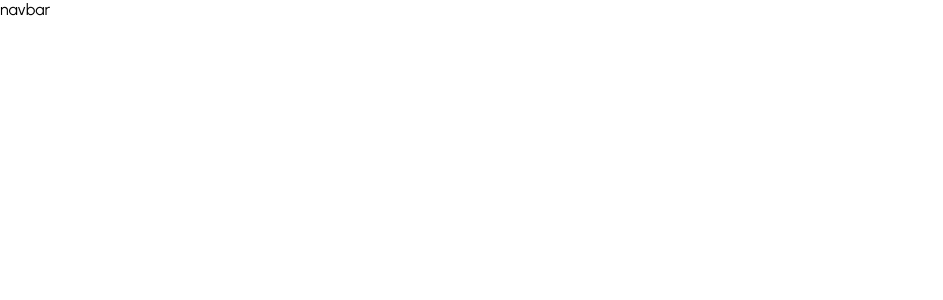
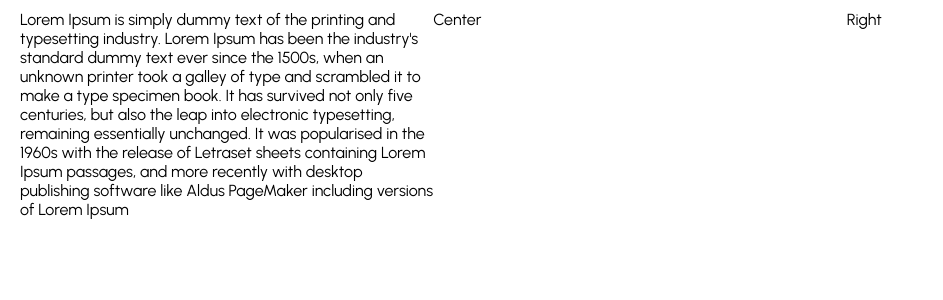
Before and after one commit to qcwssss/E-Commerce, a React (Create React App) app in the folder react-frontend/: page / in a window 1280 px wide. Shown: the top 300 px of the page, without its empty margins (0-943 px from the left). Built offline with nearby package versions, Linux system fonts and the light colour scheme.

Commit message:
start navbar

```diff
--- a/react-frontend/package.json
+++ b/react-frontend/package.json
@@ -9,6 +9,7 @@
     "react": "^17.0.2",
     "react-dom": "^17.0.2",
     "react-scripts": "4.0.3",
+    "styled-components": "^5.3.3",
     "web-vitals": "^1.0.1"
   },
   "scripts": {
--- a/react-frontend/src/components/Navbar.jsx
+++ b/react-frontend/src/components/Navbar.jsx
@@ -1,11 +1,48 @@
-import React from 'react'
+import React from "react";
+import styled from "styled-components";
+
+const Container = styled.div`
+  height: 60px;
+`;
+
+const Wrapper = styled.div`
+  padding: 10px 20px;
+  display: flex;
+  justify-content: space-between;
+`;
+
+const Left = styled.div`
+  flex: 1;
+`;
+
+const Center = styled.div`
+  flex: 1;
+`;
+
+const Right = styled.div`
+  flex: 1;
+`;
 
 const Navbar = () => {
-    return (
-        <div>
-            navbar
-        </div>
-    )
-}
+  return (
+    <Container>
+      <Wrapper>
+        <Left>
+          Lorem Ipsum is simply dummy text of the printing and typesetting
+          industry. Lorem Ipsum has been the industry's standard dummy text ever
+          since the 1500s, when an unknown printer took a galley of type and
+          scrambled it to make a type specimen book. It has survived not only
+          five centuries, but also the leap into electronic typesetting,
+          remaining essentially unchanged. It was popularised in the 1960s with
+          the release of Letraset sheets containing Lorem Ipsum passages, and
+          more recently with desktop publishing software like Aldus PageMaker
+          including versions of Lorem Ipsum
+        </Left>
+        <Center>Center</Center>
+        <Right>Right</Right>
+      </Wrapper>
+    </Container>
+  );
+};
 
-export default Navbar
+export default Navbar;
```
Also changed, not shown: 2 other files (tests, documents, lock files or other folders).
